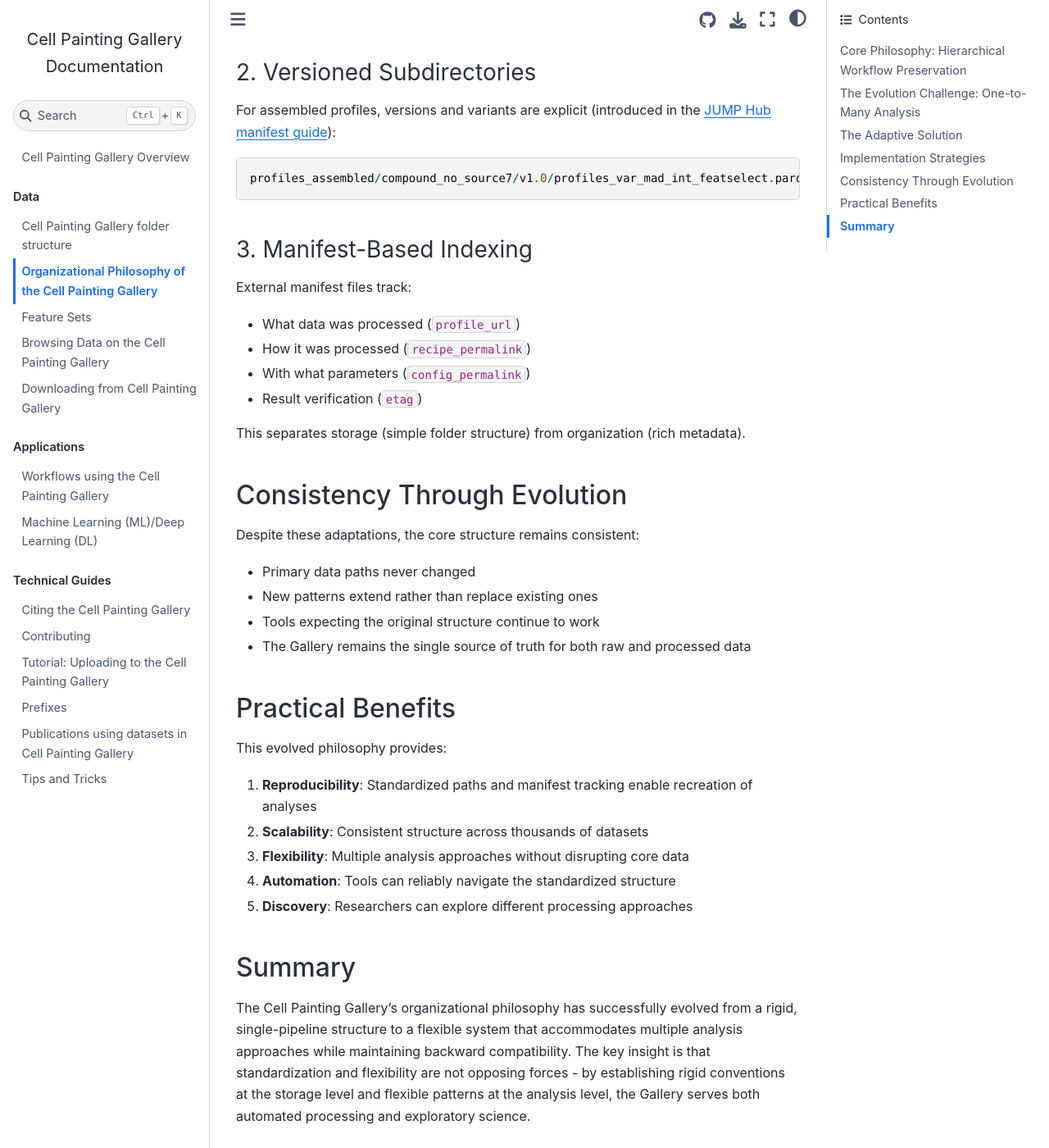
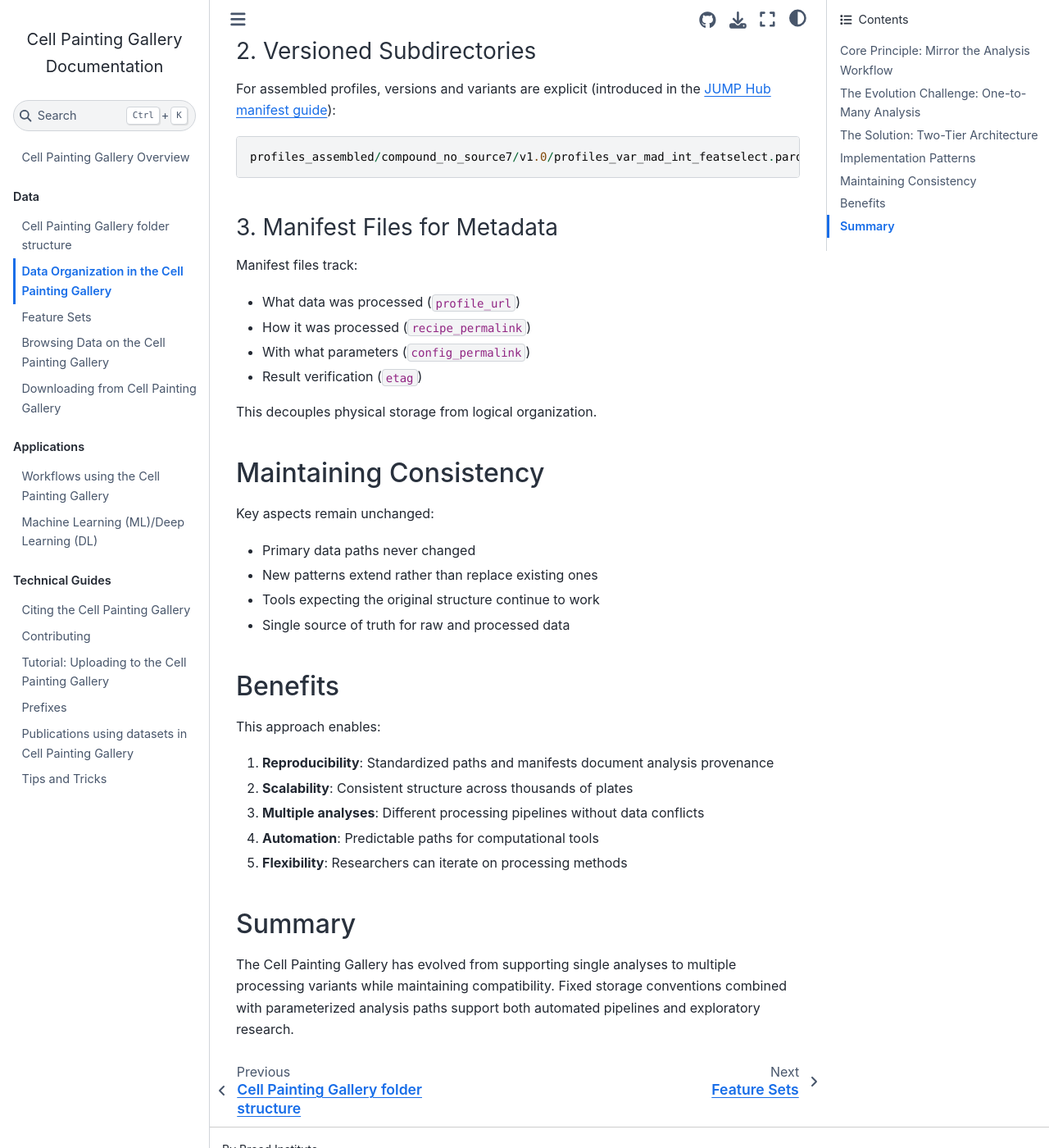
Before and after one commit to broadinstitute/cellpainting-gallery, a Jupyter Book: the page built from documentation/organizational_philosophy.md, in a window 1280 px wide and 1400 px high, scrolled down 2220 px. Shown: the whole window at 82% size. Built offline with Jupyter Book 1.0.4 settings and Sphinx 7.4.7 and the Sphinx Book theme 1.1.4, drawn with Linux system fonts in a browser that asks for light colours; some of the changed text lies outside the part shown.

Commit message:
Make organizational philosophy document more stoic and clear
- Remove cheerful tone while maintaining factual content
- Use clearer, more direct language appropriate for computational biologists
- Replace philosophical terms with practical ones
- Add cross-reference to data_structure.md to clarify document purpose
- Maintain technical accuracy while improving readability

🤖 Generated with [Claude Code](https://claude.ai/code)

````diff
--- a/documentation/organizational_philosophy.md
+++ b/documentation/organizational_philosophy.md
@@ -1,28 +1,28 @@
-# Organizational Philosophy of the Cell Painting Gallery
+# Data Organization in the Cell Painting Gallery
 
-This document explains the design philosophy behind the Cell Painting Gallery's folder structure, its evolution, and how it addresses the practical challenges of organizing large-scale scientific data.
+This document explains the reasoning behind the Cell Painting Gallery's folder structure and how it has evolved. For the technical specification of the folder structure itself, see [data_structure.md](data_structure.md).
 
-## Core Philosophy: Hierarchical Workflow Preservation
+## Core Principle: Mirror the Analysis Workflow
 
-The Cell Painting Gallery follows a philosophy of strict standardization that mirrors the experimental and computational workflow:
+The Cell Painting Gallery enforces a standardized structure that follows the analysis workflow:
 
 ```
 images → analysis → backend → profiles
 (raw data) → (segmentation) → (aggregation) → (normalized features)
 ```
 
-### Key Principles
+### Design Decisions
 
-1. **Rigid Standardization**: Every project must follow the exact same hierarchy, even requiring "redundant" nesting (e.g., institution folders even for single-source projects).
+1. **Uniform Structure**: Every project uses identical folder hierarchy, including seemingly redundant levels (e.g., institution folders even for single-source projects).
 
-2. **Workflow Preservation**: The structure preserves key stages of the analysis pipeline - from raw microscope output through segmentation to final profiles.
+2. **Workflow Mapping**: Folders correspond to analysis stages - from raw images through segmentation to normalized profiles.
 
-3. **Temporal-Spatial Organization**:
+3. **Time and Location Hierarchy**:
    - Time: Batches by date (YYYY_MM_DD)
    - Space: Institution → Plate → Well → Site
    - Purpose: Raw → Processed → Analyzed
 
-4. **Separation by Computational Paradigm**: Clear boundaries between traditional analysis (`workspace/`) and deep learning approaches (`workspace_dl/`).
+4. **Method Separation**: Traditional CellProfiler analysis in `workspace/`, deep learning approaches in `workspace_dl/`.
 
 ## The Evolution Challenge: One-to-Many Analysis
 
@@ -35,33 +35,33 @@ images ─────────→ ├→ CellProfiler v4 → profiles_v2
                   └→ DeepProfiler → embeddings → profiles_dl
 ```
 
-This created a fundamental constraint: where do alternative analyses go without breaking existing tools or overwriting data?
+This created a constraint: where to store alternative analyses without breaking existing tools or overwriting data?
 
-## The Adaptive Solution
+## The Solution: Two-Tier Architecture
 
-The Cell Painting Gallery evolved a two-tier architecture while maintaining backward compatibility:
+We adopted a two-tier system that maintains backward compatibility:
 
-### Tier 1: Primary Processing (Rigid)
-- Follows the original standardized structure
-- One canonical path for each data type
-- Located in standard folders: `profiles/`, `analysis/`, etc.
+### Tier 1: Primary Data (Fixed Structure)
+- Original standardized paths
+- Single canonical location per data type
+- Standard folders: `profiles/`, `analysis/`, etc.
 
-### Tier 2: Assembled/Derived Products (Flexible)
-- Allows versioning and multiple processing variants
-- Uses parameterized paths within the existing structure
+### Tier 2: Derived Products (Parameterized)
+- Multiple versions and processing variants
+- Parameterized paths within existing structure
 - Example: `profiles_assembled/{subset_name}/{version}/{variant}.parquet`
 
-This pattern embeds flexibility exactly where needed:
+The flexible portion is embedded within the rigid structure:
 ```
-Rigid part:                         Flexible part:
+Fixed path:                         Parameterized path:
 /workspace/profiles_assembled/  →   /subset/version/processing_variant.parquet
-(where assembled profiles live)     (which subset, how processed)
+(standardized location)             (specific analysis parameters)
 ```
 
-## Implementation Strategies
+## Implementation Patterns
 
 ### 1. Method Encoding in Paths
-The `workspace_dl` structure pioneered encoding processing identity in paths:
+The `workspace_dl` structure encodes processing identity in paths:
 ```
 workspace_dl/embeddings/efficientnet_v2_imagenet1k_s_feature_vector_2_ec756ff/
 ```
@@ -72,32 +72,32 @@ For assembled profiles, versions and variants are explicit (introduced in the [J
 profiles_assembled/compound_no_source7/v1.0/profiles_var_mad_int_featselect.parquet
 ```
 
-### 3. Manifest-Based Indexing
-External manifest files track:
+### 3. Manifest Files for Metadata
+Manifest files track:
 - What data was processed (`profile_url`)
 - How it was processed (`recipe_permalink`)
 - With what parameters (`config_permalink`)
 - Result verification (`etag`)
 
-This separates storage (simple folder structure) from organization (rich metadata).
+This decouples physical storage from logical organization.
 
-## Consistency Through Evolution
+## Maintaining Consistency
 
-Despite these adaptations, the core structure remains consistent:
+Key aspects remain unchanged:
 - Primary data paths never changed
 - New patterns extend rather than replace existing ones
 - Tools expecting the original structure continue to work
-- The Gallery remains the single source of truth for both raw and processed data
+- Single source of truth for raw and processed data
 
-## Practical Benefits
+## Benefits
 
-This evolved philosophy provides:
-1. **Reproducibility**: Standardized paths and manifest tracking enable recreation of analyses
-2. **Scalability**: Consistent structure across thousands of datasets
-3. **Flexibility**: Multiple analysis approaches without disrupting core data
-4. **Automation**: Tools can reliably navigate the standardized structure
-5. **Discovery**: Researchers can explore different processing approaches
+This approach enables:
+1. **Reproducibility**: Standardized paths and manifests document analysis provenance
+2. **Scalability**: Consistent structure across thousands of plates
+3. **Multiple analyses**: Different processing pipelines without data conflicts
+4. **Automation**: Predictable paths for computational tools
+5. **Flexibility**: Researchers can iterate on processing methods
 
 ## Summary
 
-The Cell Painting Gallery's organizational philosophy has successfully evolved from a rigid, single-pipeline structure to a flexible system that accommodates multiple analysis approaches while maintaining backward compatibility. The key insight is that standardization and flexibility are not opposing forces - by establishing rigid conventions at the storage level and flexible patterns at the analysis level, the Gallery serves both automated processing and exploratory science.
+The Cell Painting Gallery has evolved from supporting single analyses to multiple processing variants while maintaining compatibility. Fixed storage conventions combined with parameterized analysis paths support both automated pipelines and exploratory research.
````
